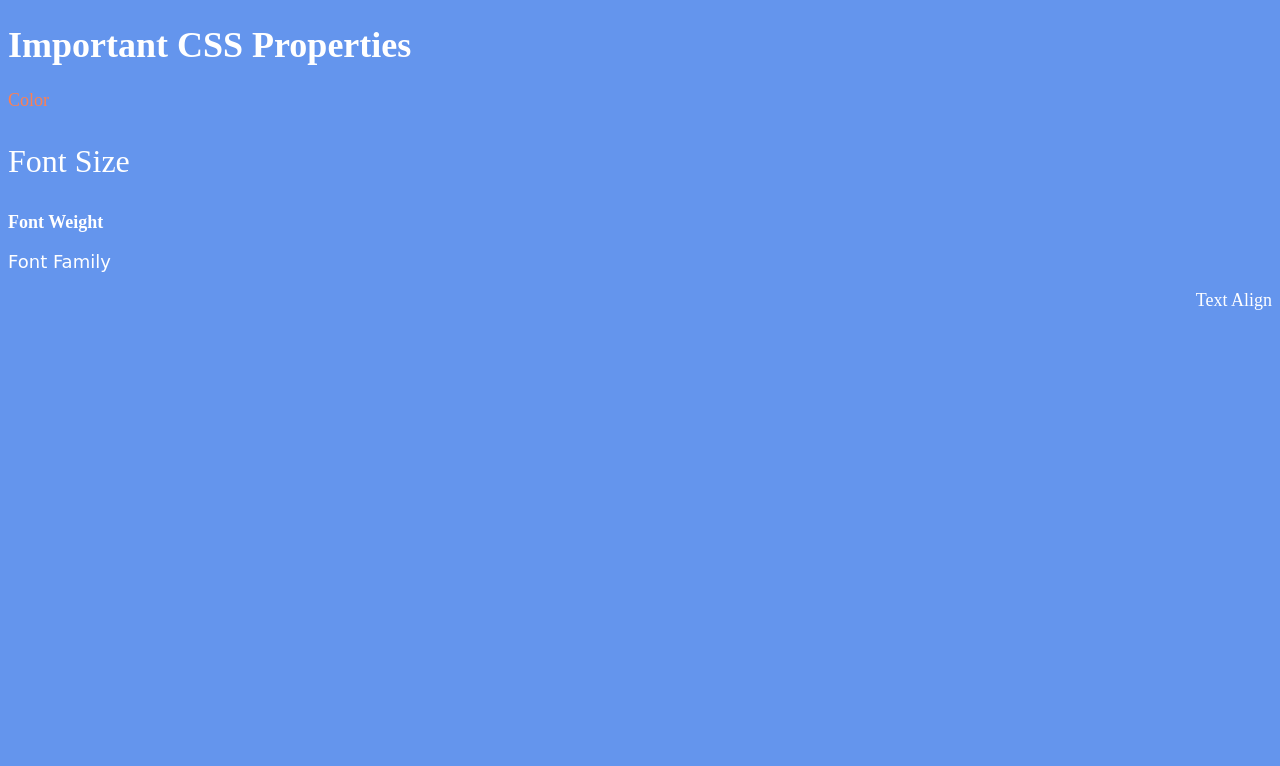
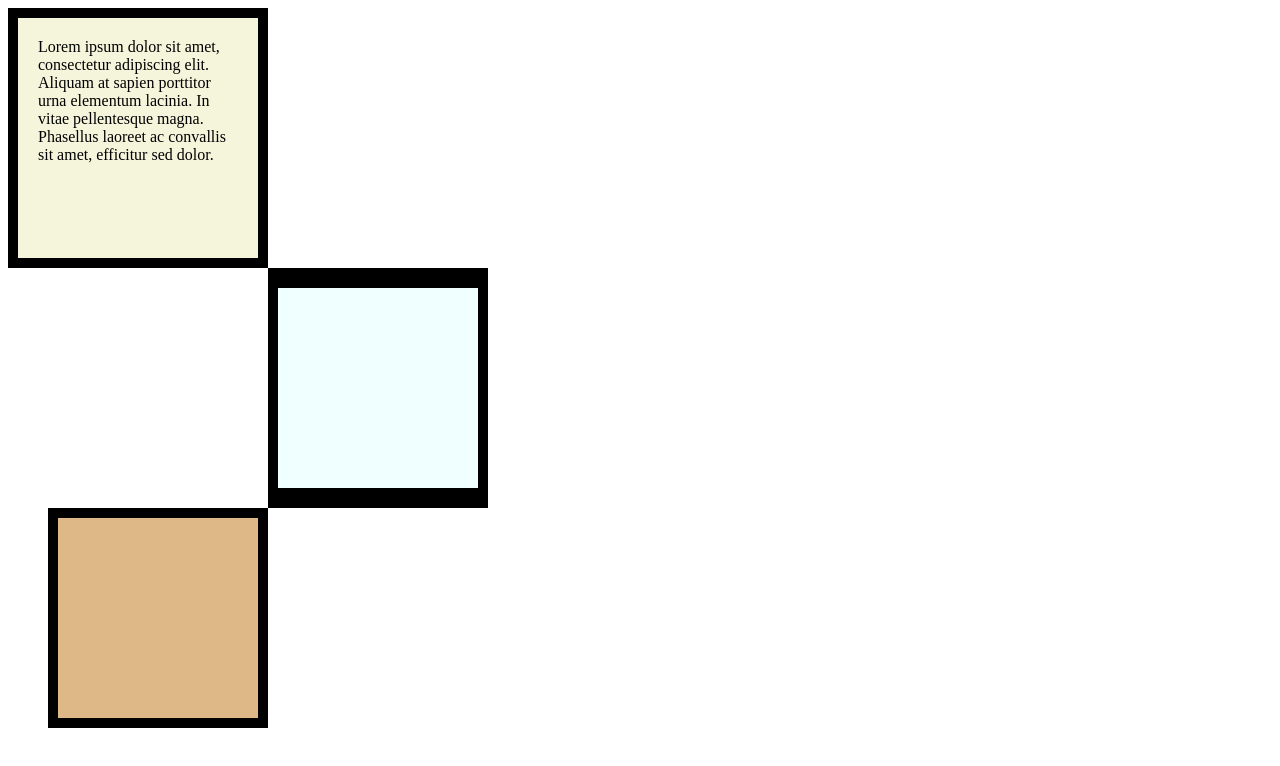
Before and after one commit to deva-developer-FSD/CSS_Basics-to-Advance, a plain HTML site: page index.html in a window 1280 px wide. Drawn offline with Linux system fonts and the light colour scheme.

Commit message:
Css box model

```diff
--- a/index.html
+++ b/index.html
@@ -1,54 +1,63 @@
 <!DOCTYPE html>
 <html lang="en">
-
   <head>
-  <meta charset="UTF-8">
-  <title>CSS Properties</title>
+    <meta charset="UTF-8" />
+    <title>CSS Box Model</title>
     <style>
-    body {
-      background-color: cornflowerblue;
-      color: white;
-      font-size: 18px;
+      /* Write your CSS code here */
+      p {
+        margin: 0;
+      }
+      div {
+        height: 200px;
+        width: 200px;
       }
 
-    #color{
-   color: coral;
+      #first {
+        background-color: beige;
+        border: 10px solid black;
+        padding: 20px;
       }
-#size{
-  font-size: 2rem;
+      #second {
+        background-color: azure;
+        border: solid black;
+        border-width: 20px 10px;
+        margin-left: 260px;
+
       }
-
-#weight{
-  font-weight: 900;
-}
-#family{
-  font-family: 'caveat', cursive;
-}
-#align{
-  text-align: right;
-}
-    /* Don't change the CSS above, add Your CSS below */
+      #third {
+        background-color: burlywood;
+        border: 10px solid black;
+        margin-left: 40px;
 
 
+      }
     </style>
   </head>
 
   <body>
-  <h1>Important CSS Properties</h1>
-  <p id="color">Color</p>
-  <p id="size">Font Size</p>
-  <p id="weight">Font Weight</p>
-  <p id="family">Font Family</p>
-  <p id="align">Text Align</p>
+    <div id="first">
+      <p>Lorem ipsum dolor sit amet, consectetur adipiscing elit. Aliquam at sapien porttitor urna elementum lacinia. In
+      vitae pellentesque magna. Phasellus
+      laoreet ac convallis sit amet, efficitur sed dolor. </p>
+    </div>
+    <div id="second"></div>
+    <div id="third"></div>
 
-  <!-- TODOs
-  1. Change the color of <p>Color</p> to "coral" color.
-  2. Change the font size of <p>Font Size</p> to 2X the size of the root font size.
-  3. Change the font weight of <p>Font Weight</p> to 900.
-  4. Change the font family of <p>Font Family</p> to the Google font Caveat with regular (400) font weight.
-  Link: https://fonts.google.com/specimen/Caveat
-  5. Change the <p>Text Align</p> to right align.
-  6. Change the the root (html element) font size to 30px -->
+    <!-- TODOs:
+1. Create 3 Boxes using the div element.
+2. Set their sizes to 200px heigh by 200px wide.
+3. Set different background colors for each of the boxes (I used cadetblue, gold and indianred).
+4. Add a paragraph <p> element into the first div and add the following words:
+    Lorem ipsum dolor sit amet, consectetur adipiscing elit. Aliquam at sapien porttitor urna elementum lacinia. In
+    id magna pulvinar, ultricies lorem id, vehicula elit. Aliquam eu luctus nisl, vitae pellentesque magna. Phasellus
+    dolor metus, laoreet ac convallis sit amet, efficitur sed dolor.
+5. Set the 1st div to have 20px padding all around with a black 10px border.
+6. Fix the style of the <p> element to remove all margins.
+Hint: Use the CSS inspector in Chrome.
+7. Set the 2nd div to have a 20px border on top and bottom and 10px border left and right. (See goal image)
+8. Set the 3rd div to have a 10px border
+9. Set the margins for the divs so that each box corner touches the other. (See the goal image)
+-->
   </body>
-
 </html>
```
Also changed, not shown: goal.png. Lines whose indentation alone changed are shown as unchanged.
